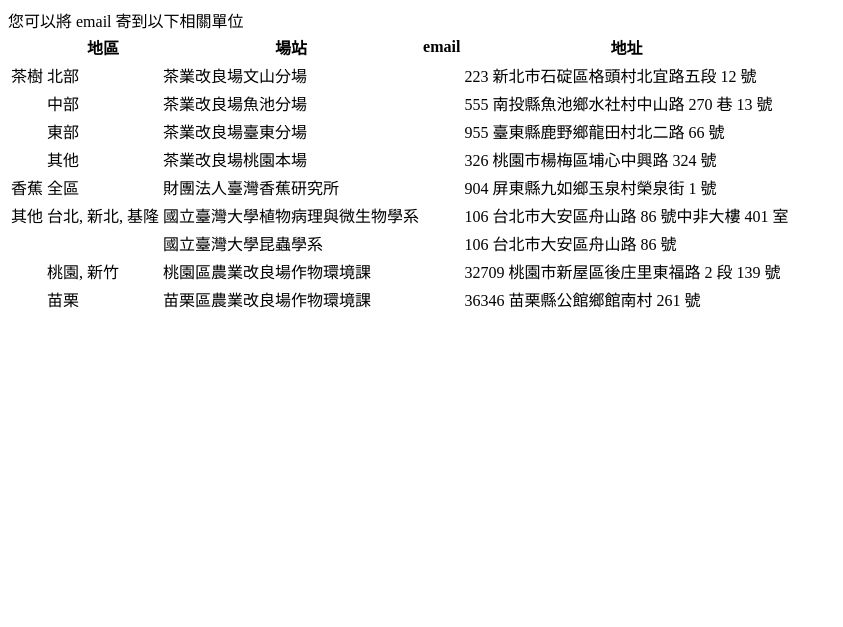
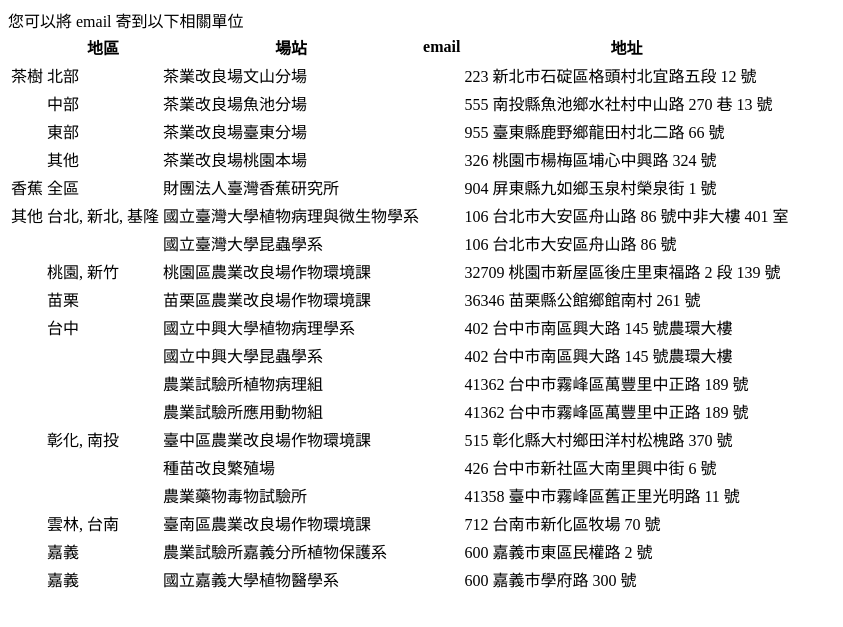
Before and after one commit to chhsiao1981/agri_med_backend, a Python web app: template templates/template2.html in a window 1280 px wide. Shown: the top 627 px of the page, without its empty margins (0-843 px from the left). Run offline with Jinja, Linux system fonts and the light colour scheme; the template is opened without the code that fills it, so the values that code supplies are empty.

Commit message:
template2

```diff
--- a/templates/template2.html
+++ b/templates/template2.html
@@ -71,4 +71,74 @@
     <td></td>
     <td>36346 苗栗縣公館鄉館南村 261 號</td>
   </tr>
+  <tr>
+    <td></td>
+    <td>台中</td>
+    <td>國立中興大學植物病理學系</td>
+    <td></td>
+    <td>402 台中市南區興大路 145 號農環大樓</td>
+  </tr>
+  <tr>
+    <td></td>
+    <td></td>
+    <td>國立中興大學昆蟲學系</td>
+    <td></td>
+    <td>402 台中市南區興大路 145 號農環大樓</td>
+  </tr>
+  <tr>
+    <td></td>
+    <td></td>
+    <td>農業試驗所植物病理組</td>
+    <td></td>
+    <td>41362 台中市霧峰區萬豐里中正路 189 號</td>
+  </tr>
+  <tr>
+    <td></td>
+    <td></td>
+    <td>農業試驗所應用動物組</td>
+    <td></td>
+    <td>41362 台中市霧峰區萬豐里中正路 189 號</td>
+  </tr>
+  <tr>
+    <td></td>
+    <td>彰化, 南投</td>
+    <td>臺中區農業改良場作物環境課</td>
+    <td></td>
+    <td>515 彰化縣大村鄉田洋村松槐路 370 號</td>
+  </tr>
+  <tr>
+    <td></td>
+    <td></td>
+    <td>種苗改良繁殖場</td>
+    <td></td>
+    <td>426 台中市新社區大南里興中街 6 號</td>
+  </tr>
+  <tr>
+    <td></td>
+    <td></td>
+    <td>農業藥物毒物試驗所</td>
+    <td></td>
+    <td>41358 臺中市霧峰區舊正里光明路 11 號</td>
+  </tr>
+  <tr>
+    <td></td>
+    <td>雲林, 台南</td>
+    <td>臺南區農業改良場作物環境課</td>
+    <td></td>
+    <td>712 台南市新化區牧場 70 號</td>
+  </tr>
+  <tr>
+    <td></td>
+    <td>嘉義</td>
+    <td>農業試驗所嘉義分所植物保護系</td>
+    <td></td>
+    <td>600 嘉義市東區民權路 2 號</td>
+  </tr>
+  <tr>
+    <td></td>
+    <td>嘉義</td>
+    <td>國立嘉義大學植物醫學系</td>
+    <td></td>
+    <td>600 嘉義市學府路 300 號</td>
+  </tr>
 </table>
```
